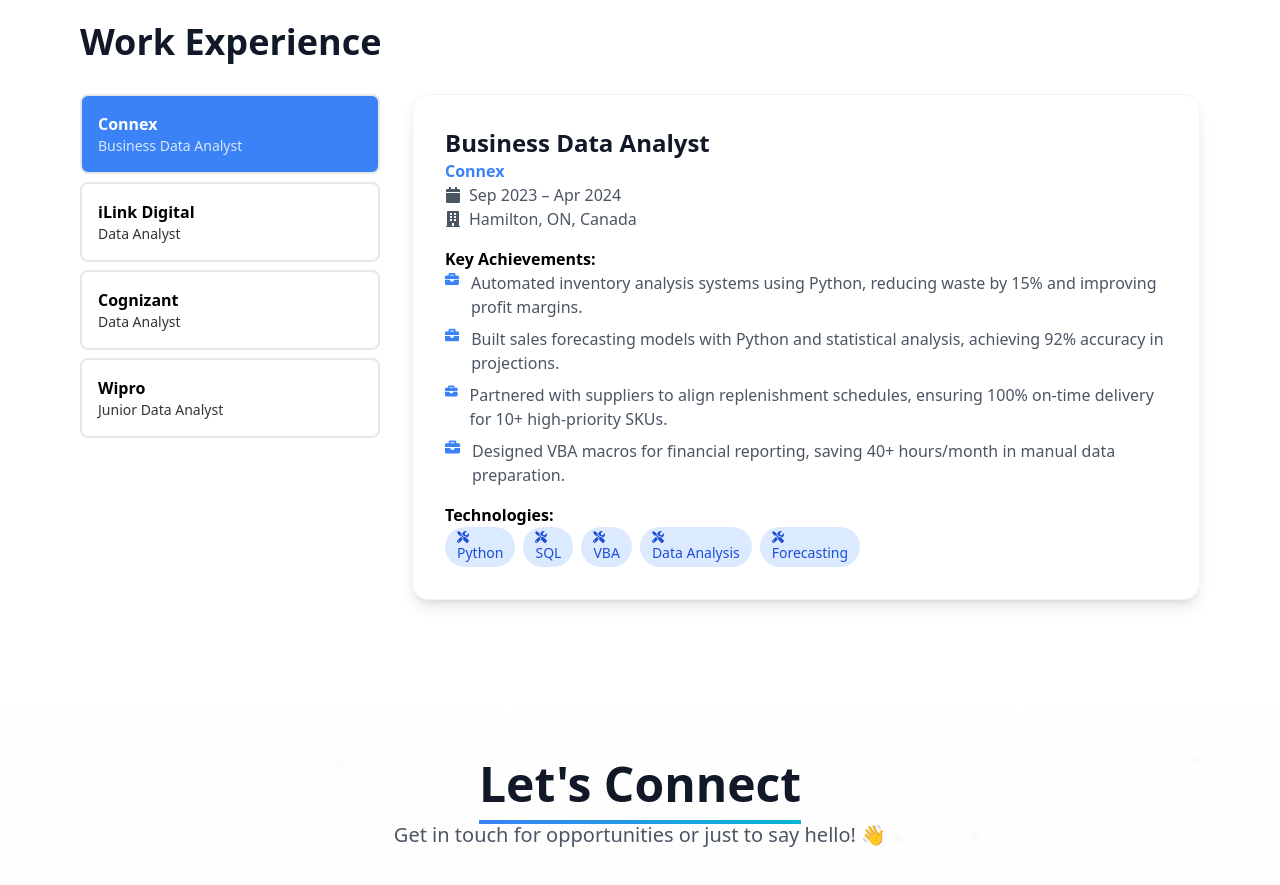
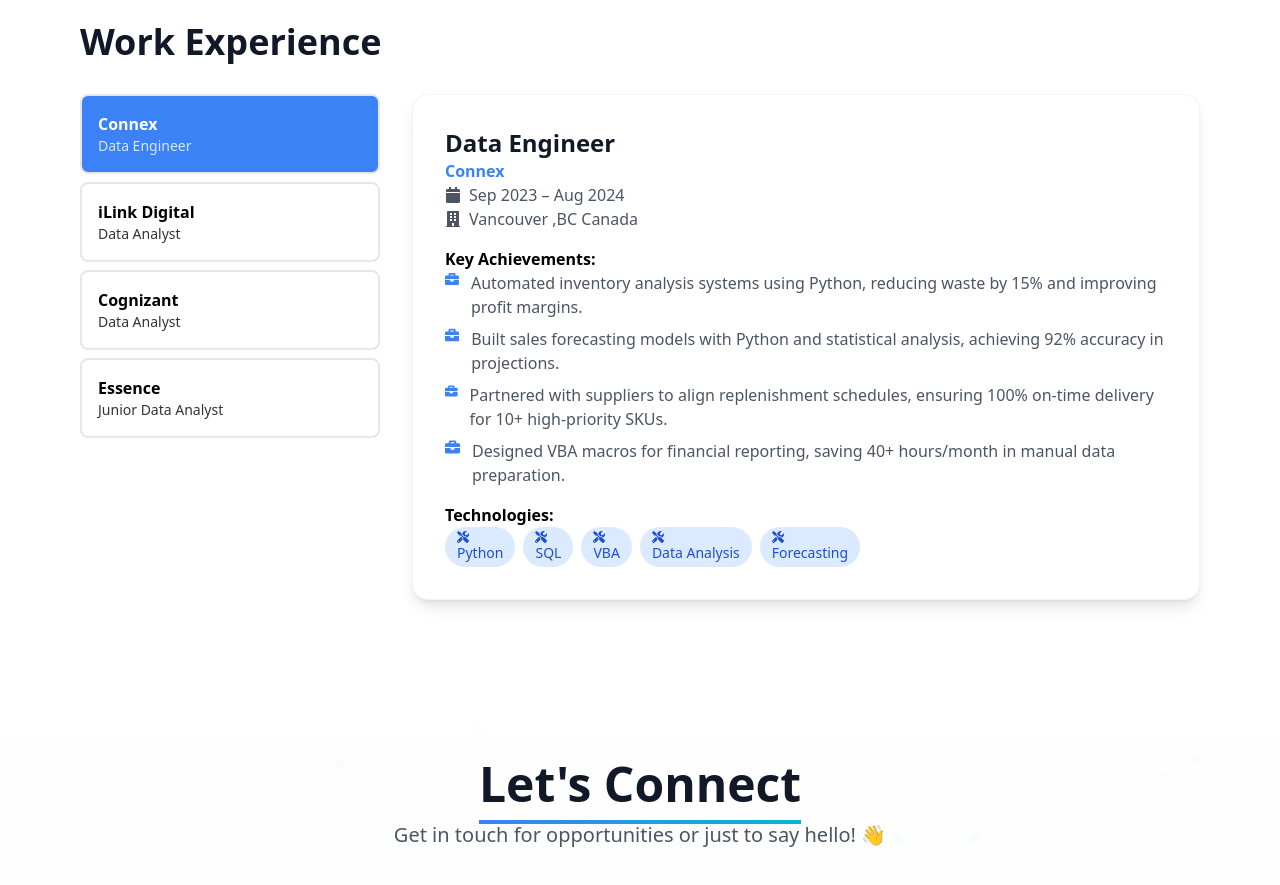
Before and after one commit to ajay-kumar2109/Myportfolio, a React (Vite) app: page / in a window 1280 px wide. Shown: the part 3340-4225 px from the top of the page. Built offline with nearby package versions, Linux system fonts and the light colour scheme; the HTML template or start-up script is replaced by a standard one.

Commit message:
Update Employment.jsx

```diff
--- a/src/components/Employment.jsx
+++ b/src/components/Employment.jsx
@@ -7,10 +7,10 @@
 
   const jobs = [
     {
-      title: "Business Data Analyst",
+      title: "Data Engineer",
       company: "Connex",
-      period: "Sep 2023 – Apr 2024",
-      location: "Hamilton, ON, Canada",
+      period: "Sep 2023 – Aug 2024",
+      location: "Vancouver ,BC Canada",
       type: "data",
       achievements: [
         "Automated inventory analysis systems using Python, reducing waste by 15% and improving profit margins.",
@@ -33,10 +33,10 @@
       location: "Chennai, India",
       type: "data",
       achievements: [
-        "Automated Tableau dashboards for inventory KPIs, reducing manual reporting time by 50%.",
-        "Merged 5+ data sources using Python and SQL, ensuring 98% accuracy for analytics and reporting.",
-        "Conducted root cause analysis on sales fluctuations, resolving issues that boosted revenue by 5% for underperforming SKUs.",
-        "Built customer segmentation models in Python, increasing targeted campaign effectiveness by 10%."
+        "Automated inventory analysis systems using Python, reducing waste by 15% and improving profit margins.",
+        "Built sales forecasting models with Python and statistical analysis, achieving 92% accuracy in projections.",
+        "Partnered with suppliers to align replenishment schedules, ensuring 100% on-time delivery for 10+ high-priority SKUs.",
+        "Designed VBA macros for financial reporting, saving 40+ hours/month in manual data preparation."
       ],
       skills: ["Python", "SQL", "Tableau", "Data Analytics", "Machine Learning"],
       colorClass: {
@@ -53,10 +53,10 @@
       location: "Chennai, India",
       type: "data",
       achievements: [
-        "Optimized SQL queries for large datasets, reducing processing time by 30% to support real-time inventory decisions.",
-        "Built Power BI dashboards to track stock levels, reducing stockouts by 12%.",
-        "Automated data extraction scripts in Python, saving 50+ hours/month in manual work.",
-        "Partnered with logistics teams to refine vendor performance metrics, improving compliance with contractual agreements."
+        "Automated inventory analysis systems using Python, reducing waste by 15% and improving profit margins.",
+        "Built sales forecasting models with Python and statistical analysis, achieving 92% accuracy in projections.",
+        "Partnered with suppliers to align replenishment schedules, ensuring 100% on-time delivery for 10+ high-priority SKUs.",
+        "Designed VBA macros for financial reporting, saving 40+ hours/month in manual data preparation."
       ],
       skills: ["SQL", "Power BI", "Python", "Data Optimization", "Logistics Analytics"],
       colorClass: {
@@ -68,14 +68,15 @@
     },
     {
       title: "Junior Data Analyst",
-      company: "Wipro",
-      period: "Dec 2018 – Sep 2019",
+      company: "Essence",
+      period: "Aug 2019 – June 2020",
       location: "Bangalore, India",
       type: "data",
       achievements: [
-        "Developed Excel-based reports with automated refresh functionality, reducing manual effort by 20%.",
-        "Built Python scripts to validate vendor data, decreasing reporting errors by 10%.",
-        "Supported A/B testing for product launches, increasing feature adoption by 15% through data-driven insights."
+        "Automated inventory analysis systems using Python, reducing waste by 15% and improving profit margins.",
+        "Built sales forecasting models with Python and statistical analysis, achieving 92% accuracy in projections.",
+        "Partnered with suppliers to align replenishment schedules, ensuring 100% on-time delivery for 10+ high-priority SKUs.",
+        "Designed VBA macros for financial reporting, saving 40+ hours/month in manual data preparation."
       ],
       skills: ["Excel", "Python", "A/B Testing", "Data Validation"],
       colorClass: {
```
